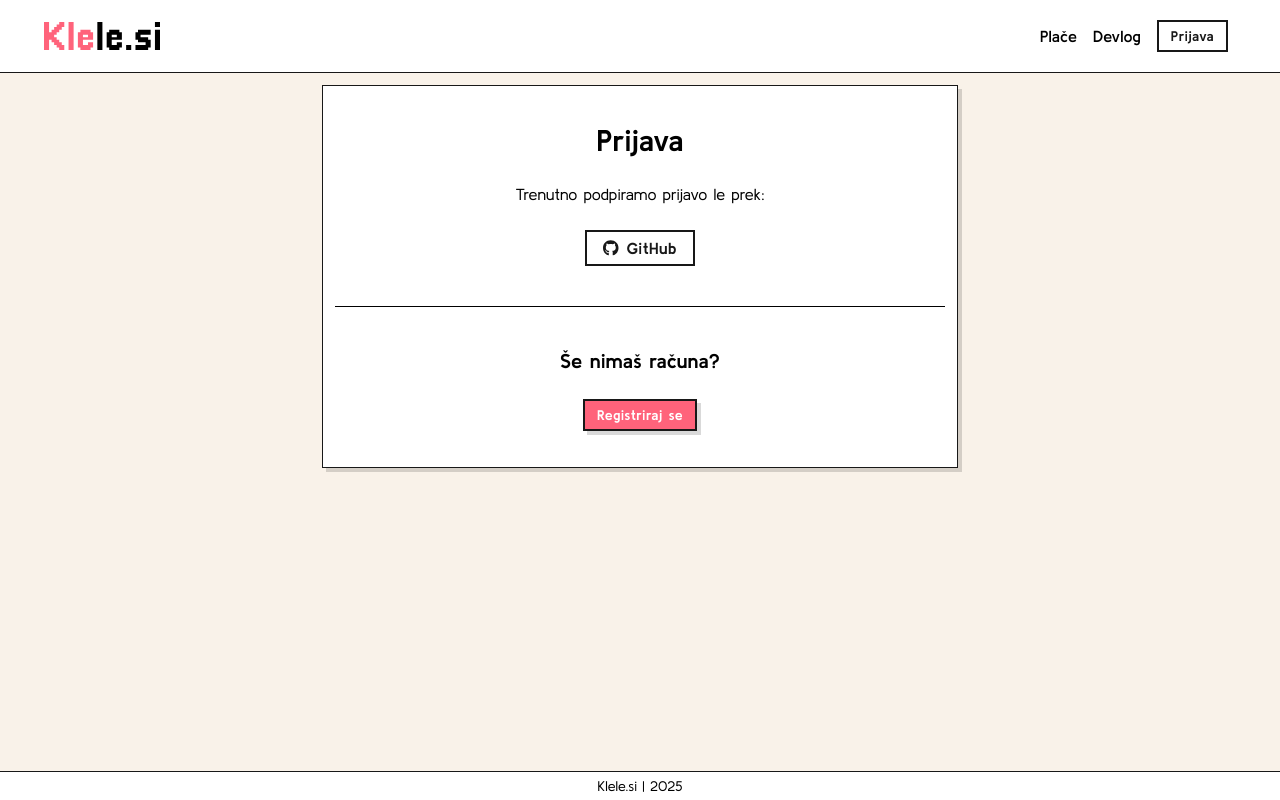
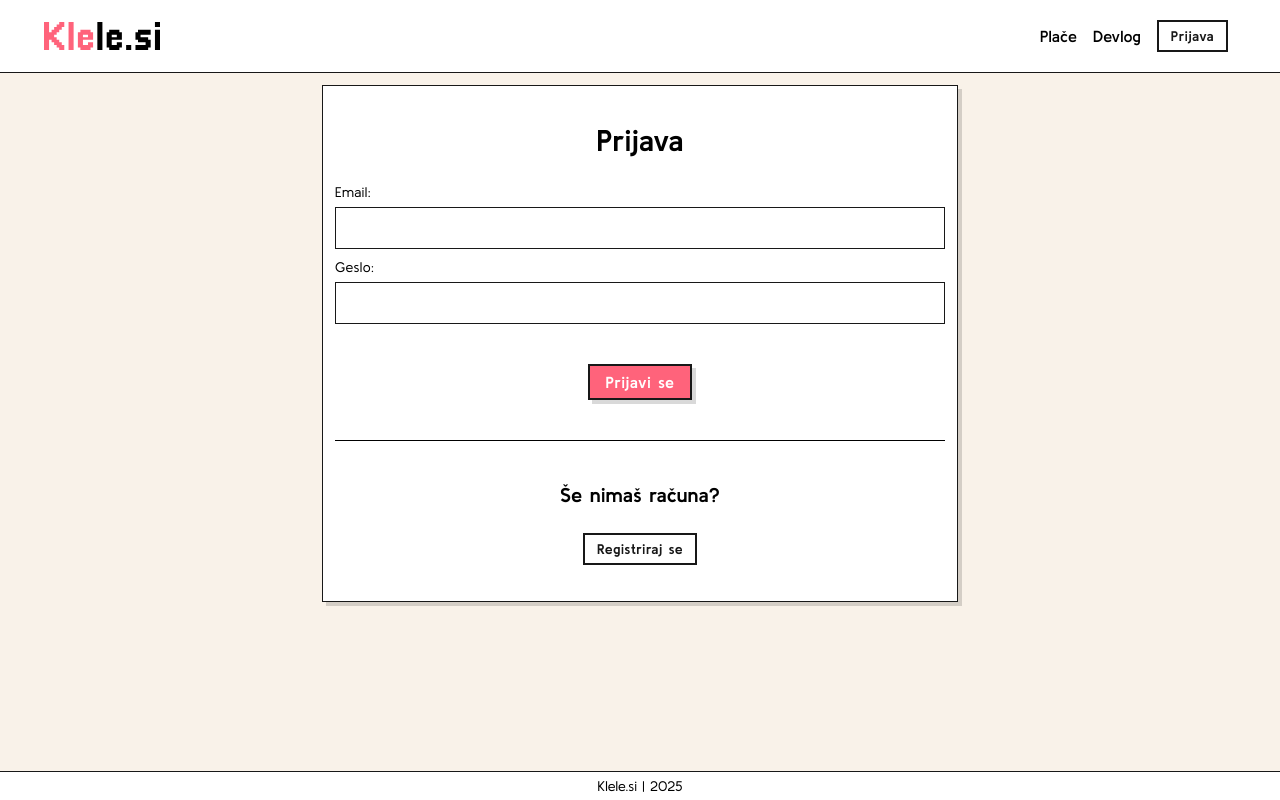
Before and after one commit to klelesi/web, a Next.js app: page /prijava in a window 1280 px wide. Built offline with nearby package versions, Linux system fonts and the light colour scheme; no server answers.

Commit message:
add login with credentials

```diff
--- a/src/app/prijava/page.tsx
+++ b/src/app/prijava/page.tsx
@@ -5,53 +5,120 @@ import {FontAwesomeIcon} from "@fortawesome/react-fontawesome";
 import {faGithub} from "@fortawesome/free-brands-svg-icons/faGithub";
 import Shimmer from "@/components/shimmer";
 import {useContext, useEffect, useState} from "react";
+import useUserApi from "@/hooks/useUserApi";
+import FormInput from "@/components/form-input";
+import {AxiosError} from "axios";
+import {z, ZodError} from "zod";
+import {AuthContext} from "@/hooks/auth-provider";
+import {router} from "next/client";
 import {useRouter} from "next/navigation";
-import useUserApi from "@/hooks/useUserApi";
-import {AuthContext} from "@/hooks/auth-provider";
+
+
+const schema = z.object({
+    email: z.string().email('Email mora imeti vsaj @ in zgledati kot email.'),
+    password: z.string().min(8, 'Geslo mora biti vsaj 8 znakov.'),
+});
 
 enum State {
     CHECKING,
-    IDLE
+    IDLE,
+    LOGGING_IN,
 }
 
 export default function Login() {
     const [state, setState] = useState(State.CHECKING);
+    const {checkLogin, login} = useUserApi();
+    const [form, setForm] = useState({email: '', password: ''})
+    const [validation, setValidation] = useState<ZodError | null>(null);
+    const [serverError, setServerError] = useState(null);
     const {loginUser} = useContext(AuthContext);
-    const {checkLogin} = useUserApi();
-
+    const router = useRouter();
 
     useEffect(() => {
         checkLogin(() => setState(State.IDLE));
     }, []);
+
+    const onSubmit = (event: SubmitEvent) => {
+        event.preventDefault();
+        if (validate(form)) {
+            setState(State.LOGGING_IN);
+
+            login(form).then((response) => {
+                loginUser(response.data);
+                router.push('/')
+            }, (error: AxiosError) => {
+                setServerError(error.response.data);
+                setState(State.IDLE);
+            });
+        }
+    }
+
+    const validate = (data) => {
+        try {
+            schema.parse(data);
+            setValidation(null);
+        } catch (e) {
+            setValidation(e);
+            return false;
+        }
+
+        return true;
+    }
+
+    const onFormChange = (change: string, value: string | number | boolean) => {
+        setForm((prev) => {
+            // @ts-expect-error: setting a prop via string type
+            prev[change] = value;
+            validate(prev);
+            return {...prev};
+        })
+
+        setServerError(null);
+    }
 
     return (
         <div>
             <main className={'grid grid-cols-1 gap-3'}>
                 <div className="grid grid-cols-1 gap-3 container max-w-[700px] pt-3">
                     <Card>
-                        <div className="text-center py-6">
+                        <div className="py-6">
                             {state === State.CHECKING ? <>
                                 <div className="mb-2"><Shimmer height={'2rem'}/></div>
                                 <div className="mb-2"><Shimmer height={'1rem'}/></div>
                                 <div className="mb-2"><Shimmer height={'3rem'}/></div>
                             </> : null}
 
-                            {state === State.IDLE ? <>
-                                <h1 className={'text-3xl font-bold mb-6'}>Prijava</h1>
-                                <p className={'mb-6'}>Trenutno podpiramo prijavo le prek:</p>
-                                <a href={`${process.env.NEXT_PUBLIC_API_URL}/api/auth/github/redirect`}>
-                                    <button className={'btn btn-primary-outline'}>
-                                        <FontAwesomeIcon className={'mr-2'} icon={faGithub}></FontAwesomeIcon>GitHub
-                                    </button>
-                                </a>
+                            {[State.IDLE, State.LOGGING_IN].includes(state) ? <>
+                                <h1 className={'text-3xl font-bold mb-6 text-center'}>Prijava</h1>
+
+                                <form onSubmit={(event) => onSubmit(event)}>
+                                    <FormInput label={"Email:"} type={'email'}
+                                               error={validation?.format().email?._errors.join(". ") ?? serverError?.errors?.email?.join(". ")}
+                                               name={'email'} value={form.email} onChange={(prop, value) => onFormChange(prop, value)} disabled={state === State.LOGGING_IN}/>
+                                    <FormInput label={"Geslo:"} type={'password'} name={'password'} value={form.password} onChange={(prop, value) => onFormChange(prop, value)} đ
+                                               error={validation?.format().password?._errors.join(". ") ?? serverError?.errors?.password?.join(". ")}
+                                               disabled={state === State.LOGGING_IN}/>
+
+                                    <div className={'text-center mt-10'}>
+                                        <button className="btn btn-primary"
+                                                disabled={!!validation || serverError || state === State.LOGGING_IN}>Prijavi
+                                            se
+                                        </button>
+                                    </div>
+
+                                </form>
 
                                 <hr className="my-10"/>
+
+                                <div className="text-center">
 
                                 <h2 className="text-xl font-bold mb-6">Še nimaš računa?</h2>
 
                                 <a href="/registracija">
-                                    <button className="btn btn-sm btn-primary">Registriraj se</button>
+                                    <button disabled={state === State.LOGGING_IN} className="btn btn-sm btn-primary-outline">Registriraj se</button>
                                 </a>
+                                </div>
+
                             </> : null}
                         </div>
                     </Card>
--- a/src/app/registracija/page.tsx
+++ b/src/app/registracija/page.tsx
@@ -24,7 +24,6 @@ const schema = z.object({
 enum ViewState {
     SAVING,
     IDLE,
-    SUCCESS
 }
 
 function RegisterForm({onSuccess = () => {}}) {
--- a/src/hooks/useUserApi.tsx
+++ b/src/hooks/useUserApi.tsx
@@ -20,6 +20,10 @@ export default function useUserApi() {
         return client.post('/api/auth/register', data);
     }
 
+    const login = (data: { password: string, email: string }) => {
+        return client.post('/api/auth/login', data);
+    }
+
     const logout = () => {
         return client.post('/api/auth/logout', {})
     }
@@ -39,5 +43,6 @@ export default function useUserApi() {
         logout,
         register,
         checkLogin,
+        login,
     }
 }
```
